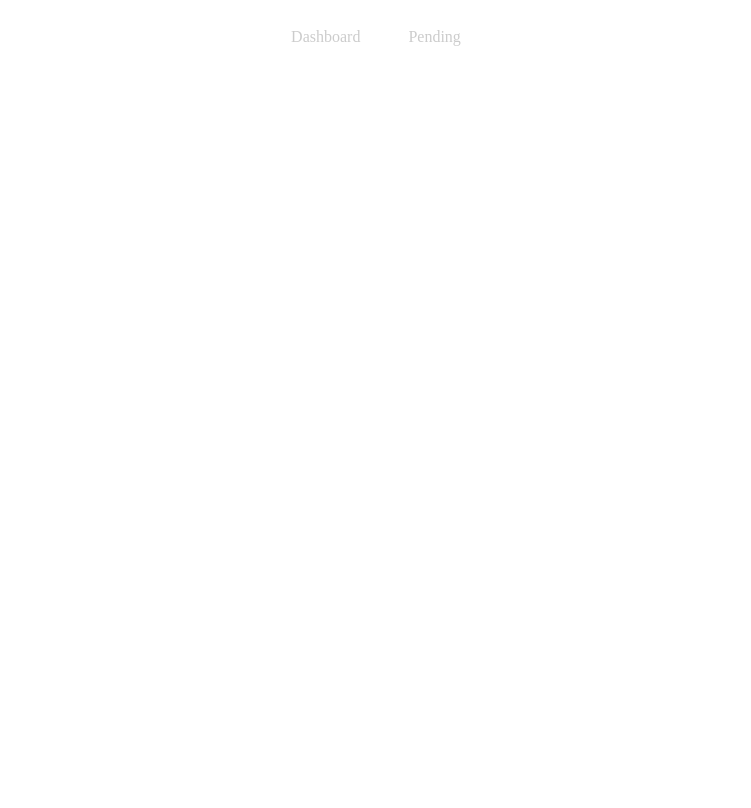
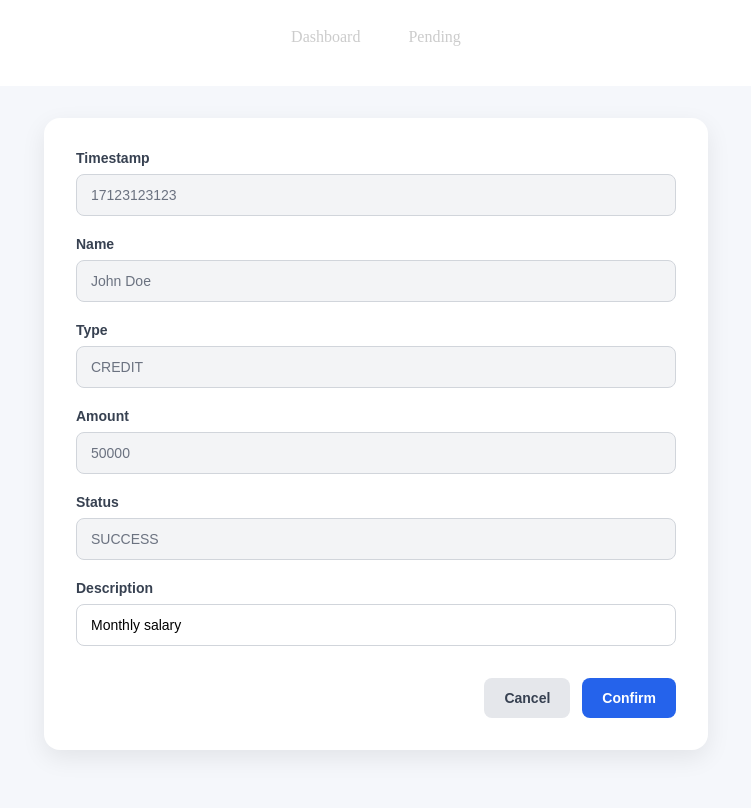
Before and after one commit to ImanAlfathanYudha/web-transaction-service-angularts, an Angular app: page /edit in a window 1280 px wide. Before the commit this address led to /. Shown: the top 808 px of the page, without its empty margins (264-1015 px from the left). Built offline with nearby package versions, Linux system fonts and the light colour scheme.

Commit message:
add edit form components

```diff
--- a/src/app/app-routing.module.ts
+++ b/src/app/app-routing.module.ts
@@ -3,10 +3,13 @@ import { RouterModule, Routes } from '@angular/router';
 
 import { PendingTransactionComponent } from './components/pending-transaction/pending-transaction.component';
 import { DashboardComponent } from './components/dashboard/dashboard.component';
+import { FormDetailComponent } from './components/form-detail/form-detail.component';
 
 const routes: Routes = [
   { path: '', component: DashboardComponent }, // halaman utama kamu
-  { path: 'pending', component: PendingTransactionComponent }
+  { path: 'pending', component: PendingTransactionComponent },
+  { path: 'edit', component: FormDetailComponent }
+
 ];
 
 @NgModule({
--- a/src/app/app.module.ts
+++ b/src/app/app.module.ts
@@ -10,6 +10,8 @@ import { TransactionSummaryComponent } from './components/transaction-summary/tr
 import { TableIssueComponent } from './components/table-issue/table-issue.component';
 import { PendingTransactionComponent } from './components/pending-transaction/pending-transaction.component';
 import { DashboardComponent } from './components/dashboard/dashboard.component';
+import { FormDetailComponent } from './components/form-detail/form-detail.component';
+import { ReactiveFormsModule } from '@angular/forms';
 @NgModule({
   declarations: [
     AppComponent,
@@ -18,11 +20,12 @@ import { DashboardComponent } from './components/dashboard/dashboard.component';
     TransactionSummaryComponent,
     TableIssueComponent,
     PendingTransactionComponent,
-    DashboardComponent
+    DashboardComponent,
+    FormDetailComponent
   ],
   imports: [
     BrowserModule,
-    AppRoutingModule, HttpClientModule
+    AppRoutingModule, HttpClientModule, ReactiveFormsModule
   ],
   providers: [],
   bootstrap: [AppComponent]
--- /dev/null
+++ b/src/app/components/form-detail/form-detail.component.html
@@ -0,0 +1,74 @@
+<form [formGroup]="transactionForm" (ngSubmit)="onSubmit()">
+  <div class="form-group">
+    <label for="timestamp">Timestamp</label>
+    <input
+      id="timestamp"
+      type="number"
+      formControlName="timestamp"
+    />
+  </div>
+
+  <div class="form-group">
+    <label for="name">Name</label>
+    <input
+      id="name"
+      type="text"
+      formControlName="name"
+    />
+  </div>
+
+  <div class="form-group">
+    <label for="type">Type</label>
+    <input
+      id="type"
+      type="text"
+      formControlName="type"
+    />
+  </div>
+
+  <div class="form-group">
+    <label for="amount">Amount</label>
+    <input
+      id="amount"
+      type="number"
+      formControlName="amount"
+    />
+  </div>
+
+  <div class="form-group">
+    <label for="status">Status</label>
+    <input
+      id="status"
+      type="text"
+      formControlName="status"
+    />
+  </div>
+
+  <div class="form-group">
+    <label for="description">Description</label>
+    <input
+      id="description"
+      type="text"
+      formControlName="description"
+    />
+
+    <small
+      *ngIf="
+        transactionForm.get('description')?.invalid &&
+        transactionForm.get('description')?.touched
+      "
+    >
+      Description cannot be empty
+    </small>
+  </div>
+
+  <div class="button-group">
+    <button type="button" (click)="onCancel()">
+      Cancel
+    </button>
+
+    <button type="submit">
+      Confirm
+    </button>
+  </div>
+</form>
--- /dev/null
+++ b/src/app/components/form-detail/form-detail.component.scss
@@ -0,0 +1,102 @@
+:host {
+  display: block;
+  min-height: 100vh;
+  background-color: #f5f7fb;
+  padding: 32px 16px;
+  font-family: Arial, sans-serif;
+}
+
+form {
+  max-width: 600px;
+  margin: 0 auto;
+  background: #ffffff;
+  padding: 32px;
+  border-radius: 16px;
+  box-shadow: 0 8px 24px rgba(0, 0, 0, 0.08);
+}
+
+h2 {
+  margin-bottom: 24px;
+  font-size: 24px;
+  font-weight: 700;
+  color: #1f2937;
+  text-align: center;
+}
+
+.form-group {
+  display: flex;
+  flex-direction: column;
+  margin-bottom: 20px;
+}
+
+label {
+  margin-bottom: 8px;
+  font-size: 14px;
+  font-weight: 600;
+  color: #374151;
+}
+
+input {
+  padding: 12px 14px;
+  font-size: 14px;
+  border: 1px solid #d1d5db;
+  border-radius: 8px;
+  outline: none;
+  transition: border-color 0.2s ease;
+}
+
+input:focus {
+  border-color: #2563eb;
+}
+
+input:disabled {
+  background-color: #f3f4f6;
+  color: #6b7280;
+  cursor: not-allowed;
+}
+
+small {
+  margin-top: 6px;
+  font-size: 12px;
+  color: #dc2626;
+}
+
+.button-group {
+  display: flex;
+  justify-content: flex-end;
+  gap: 12px;
+  margin-top: 32px;
+}
+
+button {
+  border: none;
+  border-radius: 8px;
+  padding: 12px 20px;
+  font-size: 14px;
+  font-weight: 600;
+  cursor: pointer;
+  transition: all 0.2s ease;
+}
+
+button[type='button'] {
+  background-color: #e5e7eb;
+  color: #374151;
+}
+
+button[type='button']:hover {
+  background-color: #d1d5db;
+}
+
+button[type='submit'] {
+  background-color: #2563eb;
+  color: white;
+}
+
+button[type='submit']:hover {
+  background-color: #1d4ed8;
+}
+
+button:disabled {
+  opacity: 0.6;
+  cursor: not-allowed;
+}
--- /dev/null
+++ b/src/app/components/form-detail/form-detail.component.ts
@@ -0,0 +1,64 @@
+import { Component, OnInit } from '@angular/core';
+import { FormBuilder, FormGroup, Validators, ReactiveFormsModule } from '@angular/forms';
+import { Router } from '@angular/router';
+
+@Component({
+  selector: 'app-form-detail',
+  templateUrl: './form-detail.component.html',
+  styleUrls: ['./form-detail.component.scss'],
+})
+export class FormDetailComponent implements OnInit {
+  transactionForm!: FormGroup;
+
+  mockTransaction = {
+    timestamp: 17123123123,
+    name: 'John Doe',
+    type: 'CREDIT',
+    amount: 50000,
+    status: 'SUCCESS',
+    description: 'Monthly salary',
+  };
+
+  constructor(
+    private fb: FormBuilder,
+    private router: Router
+  ) {}
+
+  ngOnInit(): void {
+    this.initializeForm();
+    this.loadTransaction();
+  }
+
+  initializeForm(): void {
+    this.transactionForm = this.fb.group({
+      timestamp: [{ value: '', disabled: true }],
+      name: [{ value: '', disabled: true }],
+      type: [{ value: '', disabled: true }],
+      amount: [{ value: '', disabled: true }],
+      status: [{ value: '', disabled: true }],
+      description: ['', Validators.required],
+    });
+  }
+
+  loadTransaction(): void {
+    this.transactionForm.patchValue(this.mockTransaction);
+  }
+
+  onSubmit(): void {
+    if (this.transactionForm.invalid) {
+      this.transactionForm.markAllAsTouched();
+      return;
+    }
+
+    const updatedTransaction = this.transactionForm.getRawValue();
+
+    console.log('Submitted transaction:', updatedTransaction);
+
+    alert('Transaction updated successfully');
+    this.router.navigate(['']);
+  }
+
+  onCancel(): void {
+    this.router.navigate(['']);
+  }
+}
```
Also changed, not shown: 1 other file (tests, documents, lock files or other folders).
